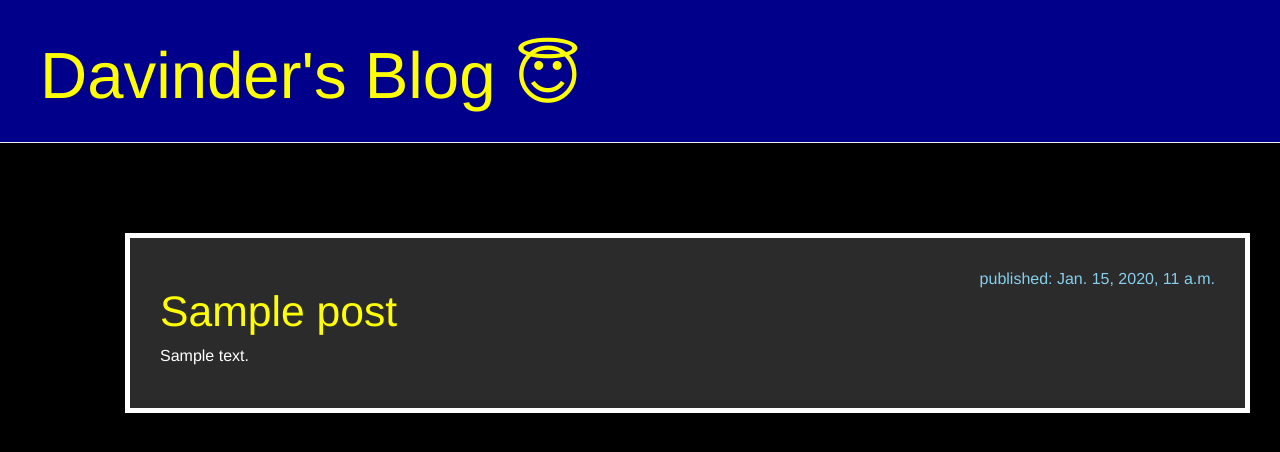
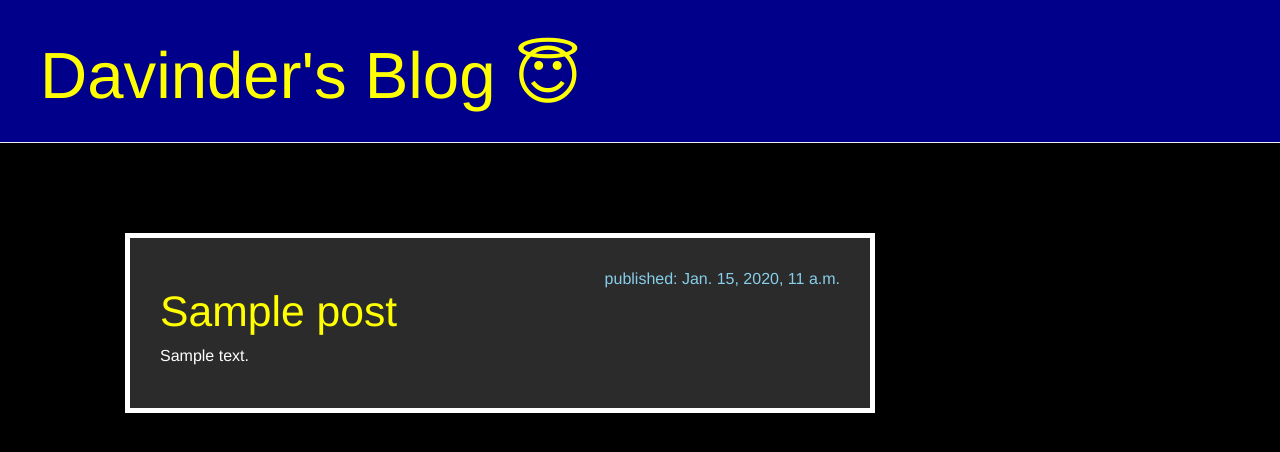
Before and after one commit to dsbansel/my-first-blog, a Django app: page / in a window 1280 px wide. Shown: the top 452 px of the page. Run offline with Django 3.2, Linux system fonts and the light colour scheme; tables that the repository leaves empty hold one stand-in row (values such as "Sample post"); some libraries are stand-ins or nearby versions.

Commit message:
Update blog.css

```diff
--- a/blog/static/css/blog.css
+++ b/blog/static/css/blog.css
@@ -49,7 +49,7 @@ h1, h2, h3, h4 {
 
 .post {
     background-color: rgb(43, 43, 43);
-    width: 150%;
+    width: 100%;
     border: 5px solid white;
     padding: 30px;
     margin: 70px;
```
